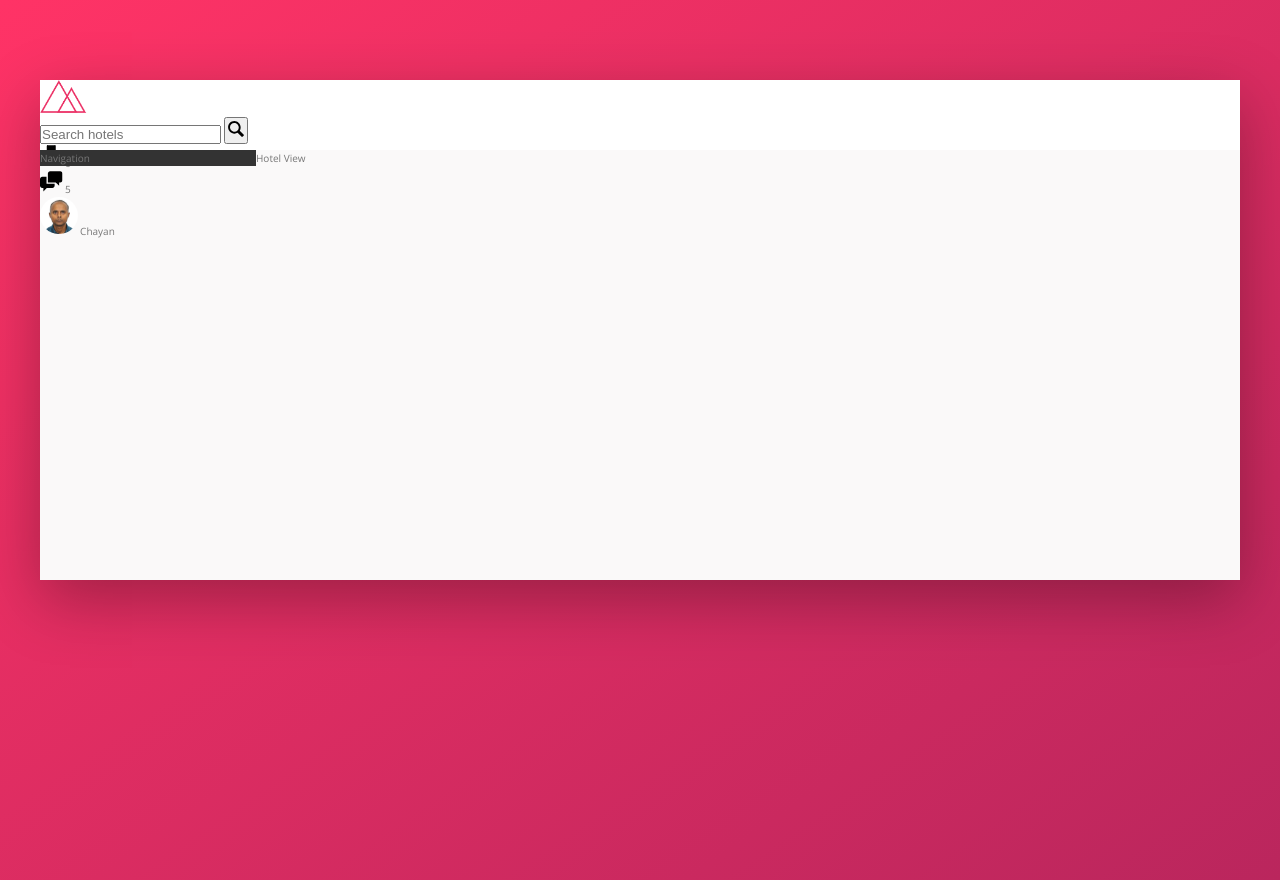
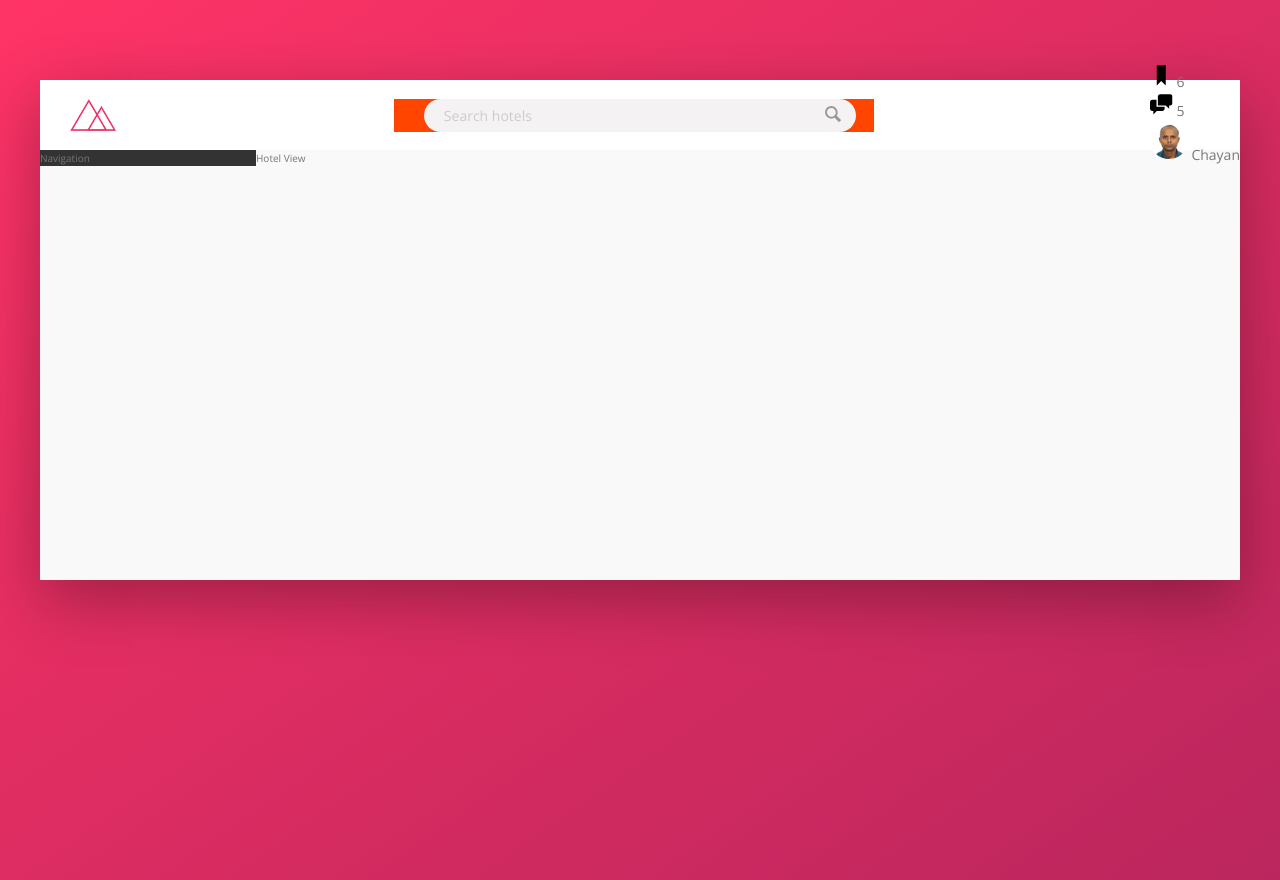
Before and after one commit to chayanmaji/Trillo, a website: page index.html in a window 1280 px wide. Drawn offline with nearby package versions, Linux system fonts and the light colour scheme.

Commit message:
Styled the search input

```diff
--- a/sass/_components.scss
+++ b/sass/_components.scss
@@ -1,19 +1,61 @@
 .logo {
     height: 3.25rem;
+    margin-left: 3rem;
 }
 
 .search {
+    background-color: orangered;
+    flex: 0 0 40%;
+
+    display: flex;
+    align-items:center;
+    justify-content: center;
+
     &__input {
+        font-family: inherit;
+        font-size: inherit;
+        color: inherit;
+        background-color: var(--color-grey-light-2);
+        border:none;
+        padding: .7rem 2rem;
+        border-radius: 100px;
+        width: 90%;
+        transition: all .2s;
+        margin-right: -3.25rem;
 
+        &:focus {
+            outline: none;
+            width: 100%;
+            background-color: var(--color-grey-light-3);
+        }
+
+        &::-webkit-input-placeholder {
+            font-weight: 100;
+            color: var(--color-grey-light-4);
+        }
+    }
+
+    &__input:focus + &__button {
+        background-color: var(--color-grey-light-3);
     }
 
     &__button {
+        border: none;
+        background-color: var(--color-grey-light-2);
 
+        &:focus {
+            outline: none;
+        }
+
+        &:active {
+            transform: translateY(.2rem);
+        }
     }
 
     &__icon {
         height: 2rem;
         width: 2rem;
+        fill: var(--color-grey-dark-3);
     }
 }
 
--- a/sass/_layout.scss
+++ b/sass/_layout.scss
@@ -8,10 +8,14 @@
 }
 
 .header {
+    font-size: 1.4rem;
     height: 7rem;
     background-color: #fff;
     border-bottom: var(--color-grey-light-2);
 
+    display: flex;
+    justify-content: space-between;
+    align-items: center;
 }
 
 .content {
```
Also changed, not shown: css/style.css.
